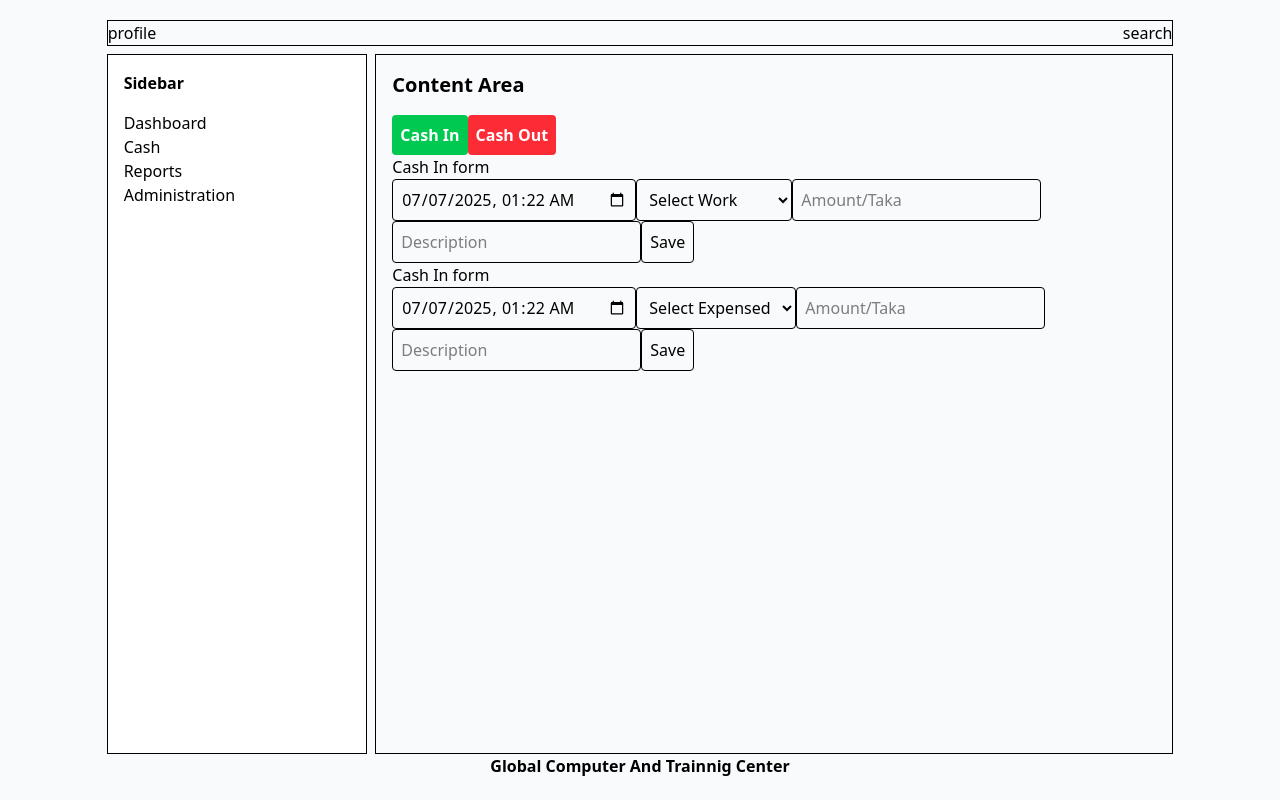
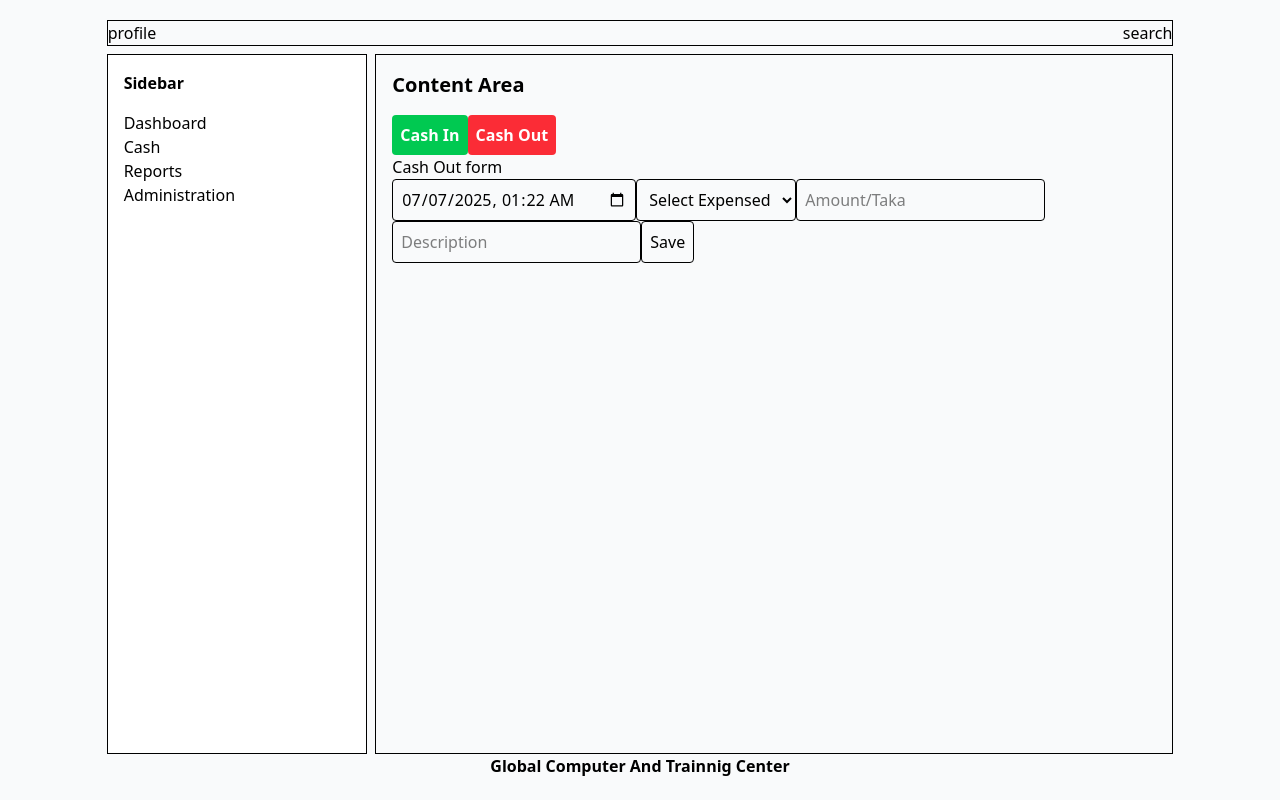
Before and after one commit to forhad1518/my-store-accounts, a React (Vite) app: page /cash in a window 1280 px wide. Both pictures are taken after a click on the button "Cash Out". Built offline with nearby package versions, Linux system fonts and the light colour scheme.

Commit message:
set cash in cash out form funtionality

```diff
--- a/src/components/Cash In Out/CashInB.jsx
+++ b/src/components/Cash In Out/CashInB.jsx
@@ -1,7 +1,7 @@
 import React from 'react'
 
-export default function CashInB() {
+export default function CashInB({setDefaultForm}) {
   return (
-    <button className='p-2 bg-green-500 font-bold text-white rounded-sm hover:bg-green-600'>Cash In</button>
+    <button onClick={()=> setDefaultForm("Cash_In")} className='p-2 bg-green-500 font-bold text-white rounded-sm hover:bg-green-600'>Cash In</button>
   )
 }
--- a/src/components/Cash In Out/CashOutB.jsx
+++ b/src/components/Cash In Out/CashOutB.jsx
@@ -1,7 +1,7 @@
 import React from 'react'
 
-export default function CashOutB() {
+export default function CashOutB({ setDefaultForm }) {
   return (
-    <button className='p-2 bg-red-500 font-bold text-white rounded-sm hover:bg-red-600'>Cash Out</button>
+    <button onClick={() => setDefaultForm("Cash_Out")} className='p-2 bg-red-500 font-bold text-white rounded-sm hover:bg-red-600'>Cash Out</button>
   )
 }
--- a/src/components/Cash In Out/CashOutForm.jsx
+++ b/src/components/Cash In Out/CashOutForm.jsx
@@ -13,7 +13,7 @@ export default function CashOutForm() {
     return (
         <div>
             <div>
-                <p>Cash In form</p>
+                <p>Cash Out form</p>
             </div>
             <div>
                 <form action="">
--- a/src/pages/Cash.jsx
+++ b/src/pages/Cash.jsx
@@ -1,21 +1,26 @@
-import React from 'react'
+import React, { useState } from 'react'
 import CashInB from '../components/Cash In Out/CashInB'
 import CashOutB from '../components/Cash In Out/CashOutB'
 import CashInForm from '../components/Cash In Out/CashInForm'
 import CashOutForm from '../components/Cash In Out/CashOutForm'
 
 export default function Cash() {
+  /* Cash in out form control */
+  const [defaultForm, setDefaultForm] = useState('Cash_In');
   return (
     <div>
       {/* Cash in out button */}
       <div>
-        <CashInB></CashInB>
-        <CashOutB></CashOutB>
+        <CashInB setDefaultForm={setDefaultForm}></CashInB>
+        <CashOutB setDefaultForm={setDefaultForm}></CashOutB>
       </div>
       <div>
-        <CashInForm></CashInForm>
-        <CashOutForm></CashOutForm>
+        {
+          defaultForm === "Cash_In" ? <CashInForm></CashInForm> : <CashOutForm></CashOutForm>
+        }
       </div>
+      {/* Table of All Transection */}
+
     </div>
   )
 }
```
